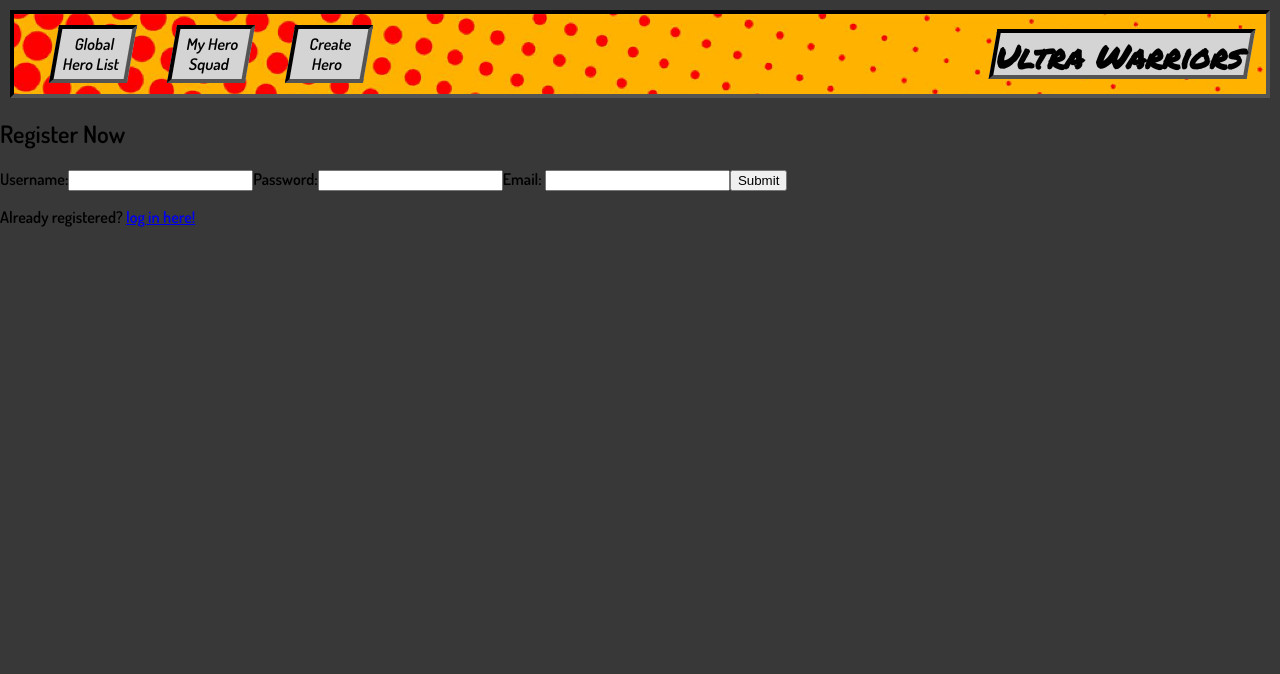
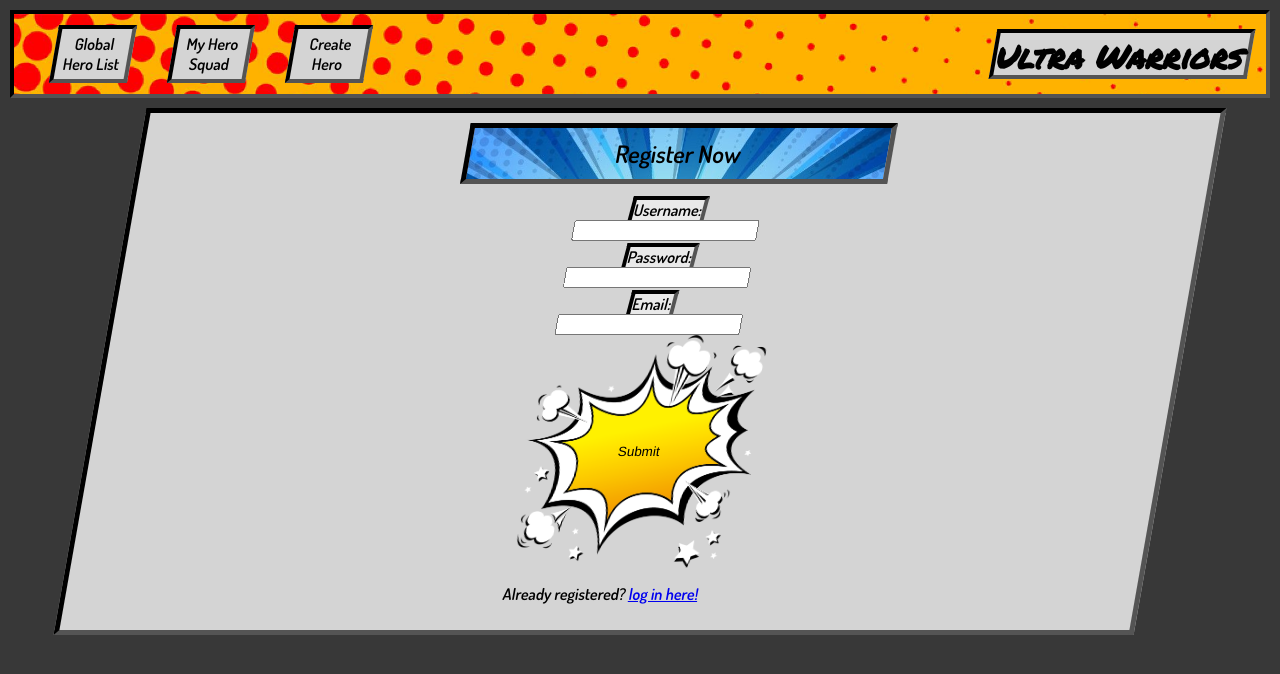
Before and after one commit to isdi-coders-2022/David-Soto_Front-Final-Project-202201-BCN, a React (Create React App) app: page /register in a window 1280 px wide. Shown: the top 674 px of the page. Built offline with nearby package versions, Linux system fonts and the light colour scheme.

Commit message:
Fixed formStyled for login and register

```diff
--- a/src/components/HeroCard/HeroCard.tsx
+++ b/src/components/HeroCard/HeroCard.tsx
@@ -1,6 +1,6 @@
-import CardStyled from "../../styles/CardStyled";
 import { Hero, Powerstats } from "../../interfaces/Hero";
 import { addFavoriteThunks } from "../../redux/thunks/thunks";
+import CardStyled from "../../styles/CardStyled";
 
 interface HeroProp {
   hero: Hero;
--- a/src/components/LginForm/LoginForm.tsx
+++ b/src/components/LginForm/LoginForm.tsx
@@ -3,6 +3,7 @@
 import { useNavigate } from "react-router";
 import { loginUserThunks } from "../../redux/thunks/thunks";
 import User from "../../interfaces/User";
+import FormStyled from "../../styles/FormStyled";
 
 const LoginForm = () => {
   const blankFields: User = {
@@ -35,7 +36,7 @@
 
   return (
     <>
-      <form onSubmit={onSubmit}>
+      <FormStyled onSubmit={onSubmit}>
         <h2>Log in</h2>
         <label htmlFor="username">Username:</label>
         <input
@@ -57,7 +58,7 @@
         <p>
           Still not registered? <a href="/register">register here!</a>
         </p>
-      </form>
+      </FormStyled>
     </>
   );
 };
--- a/src/components/RegisterForm/RegisterForm.tsx
+++ b/src/components/RegisterForm/RegisterForm.tsx
@@ -3,6 +3,7 @@
 import { useNavigate } from "react-router";
 import { registerUserThunks } from "../../redux/thunks/thunks";
 import User from "../../interfaces/User";
+import FormStyled from "../../styles/FormStyled";
 
 const RegisterForm = () => {
   let email;
@@ -37,7 +38,7 @@
 
   return (
     <>
-      <form onSubmit={onSubmit}>
+      <FormStyled noValidate autoComplete="off" onSubmit={onSubmit}>
         <h2>Register Now</h2>
         <label htmlFor="username">Username:</label>
         <input
@@ -67,7 +68,7 @@
         <p>
           Already registered? <a href="/login">log in here!</a>
         </p>
-      </form>
+      </FormStyled>
     </>
   );
 };
```
